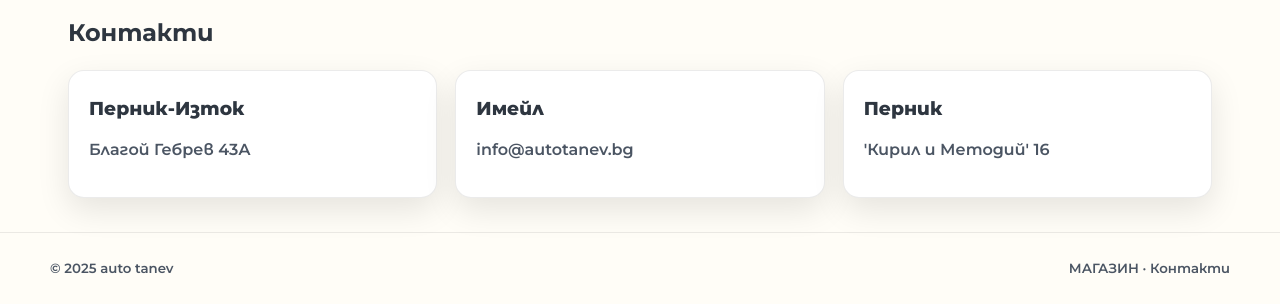
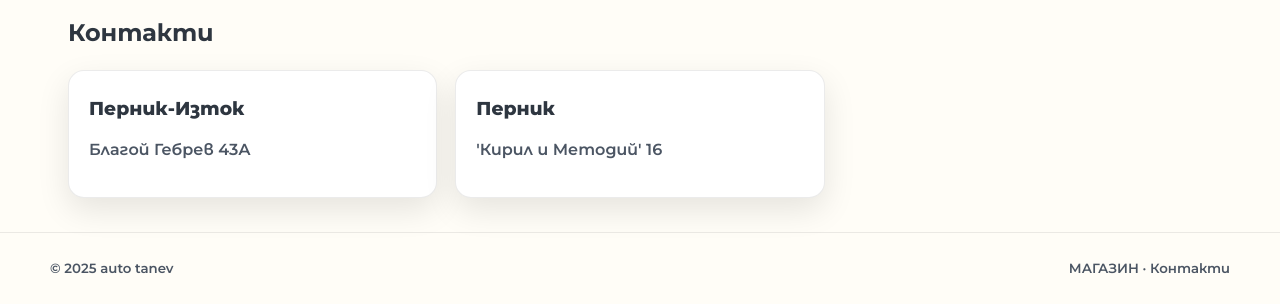
Before and after one commit to thermopiggy/auto-tanev, a plain HTML site: page index.html in a window 1280 px wide. Shown: the part 1532-1836 px from the top of the page. Drawn offline with Linux system fonts and the light colour scheme.

Commit message:
Update index.html

```diff
--- a/index.html
+++ b/index.html
@@ -166,7 +166,7 @@
     <h2>Контакти</h2>
     <div class="grid">
       <div class="card"><h3>Перник-Изток</h3><p class="muted"><a href="https://www.google.com/maps/@42.6031969,23.1136983,3a,75y,319.9h,82t/data=!3m7!1e1!3m5!1sO0y8Kq6rsFhL-YTRk7kghg!2e0!6shttps:%2F%2Fstreetviewpixels-pa.googleapis.com%2Fv1%2Fthumbnail%3Fcb_client%3Dmaps_sv.tactile%26w%3D900%26h%3D600%26pitch%3D8.000878899667796%26panoid%3DO0y8Kq6rsFhL-YTRk7kghg%26yaw%3D319.89613317856987!7i16384!8i8192?entry=ttu&g_ep=EgoyMDI1MDkwMi4wIKXMDSoASAFQAw%3D%3D" target="_blank" rel="noopener">Благой Гебрев 43А</a></p></div>
-      <div class="card"><h3>Имейл</h3><p class="muted"><a href="mailto:info@autotanev.bg">info@autotanev.bg</a></p></div>
+
       <div class="card"><h3>Перник</h3><p class="muted"><a href="https://www.google.com/maps/place/AUTO+TANEV/@42.6101598,23.0396919,141m/data=!3m1!1e3!4m6!3m5!1s0x14aacada4304e20d:0xcb9971a0a50d5c7e!8m2!3d42.6104479!4d23.0408213!16s%2Fg%2F11fxwydsyp?entry=ttu&amp;g_ep=EgoyMDI1MDgyNS4wIKXMDSoASAFQAw%3D%3D" target="_blank" rel="noopener">'Кирил и Методий' 16 </a></p></div>
     </div>
   </section>
```
